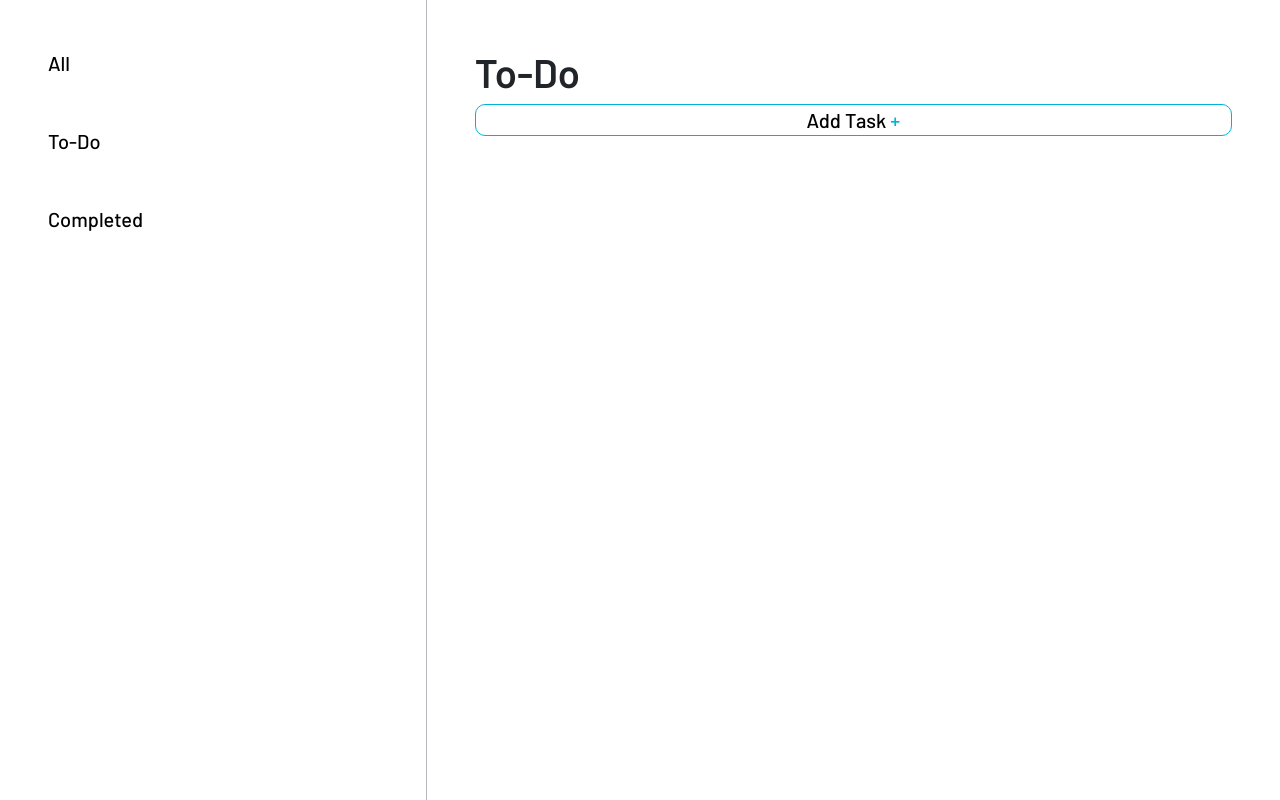
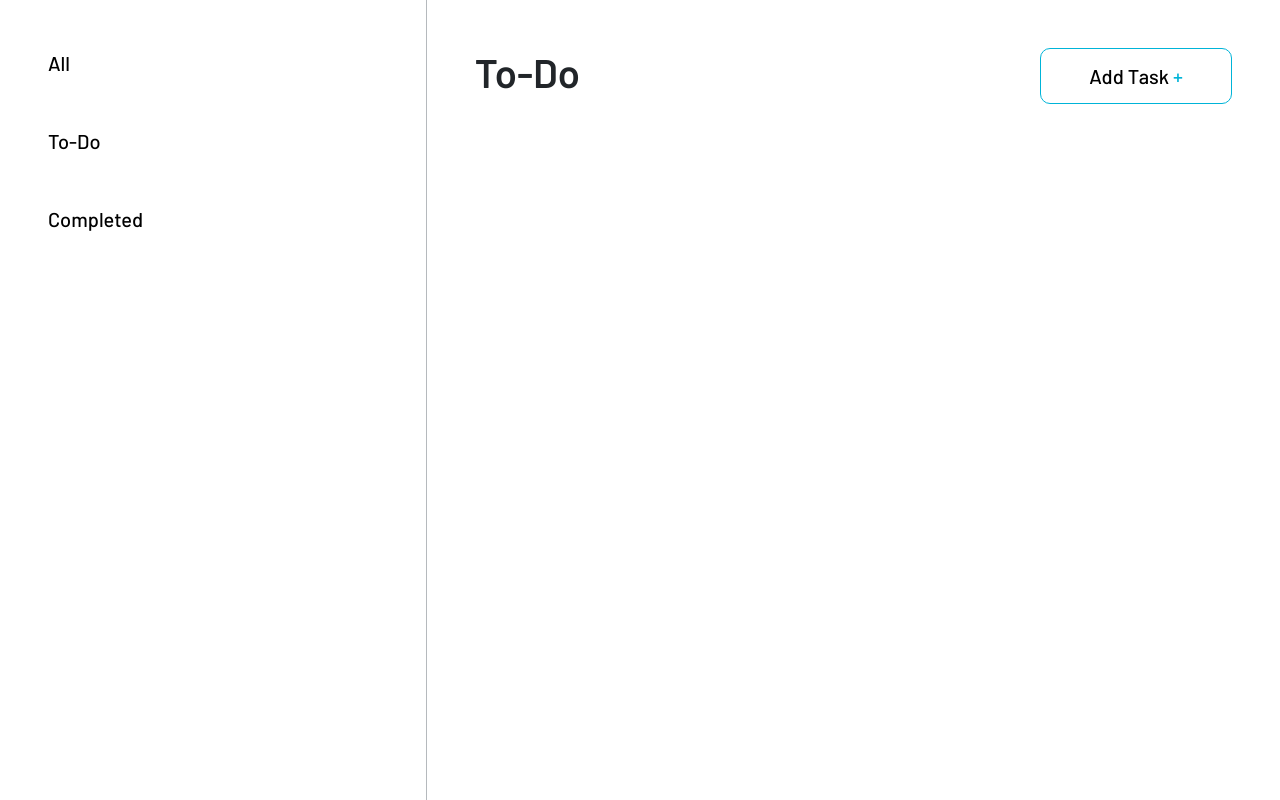
Before and after one commit to Hatem-Idris/To-do-list-dom-, a plain HTML site: page index.html in a window 1280 px wide. Drawn offline with nearby package versions, Linux system fonts and the light colour scheme.

Commit message:
To do list (dom)

```diff
--- a/index.html
+++ b/index.html
@@ -23,8 +23,8 @@
             <button>Completed</button>
         </div>
         <div class="right col-8 p-2 pt-5 p-md-5 p-lg-5">
-            <div class="top d-flex flex-column justify-content-between mb-2">
-                <h2 class="col-12">To-Do</h2>
+            <div class="top d-flex flex-column flex-md-row flex-lg-row justify-content-between mb-2">
+                <h2 class="">To-Do</h2>
                 <button onclick="showspace()" id="addtask" class="ps-5 pe-5">Add Task <span>+</span></button>
             </div>
             <div id="inputspace" class=" d-flex flex-column col-12 gap-3 p-2 p-md-3 p-lg-3 d-none rounded animate__animated animate__fadeIn">
```
